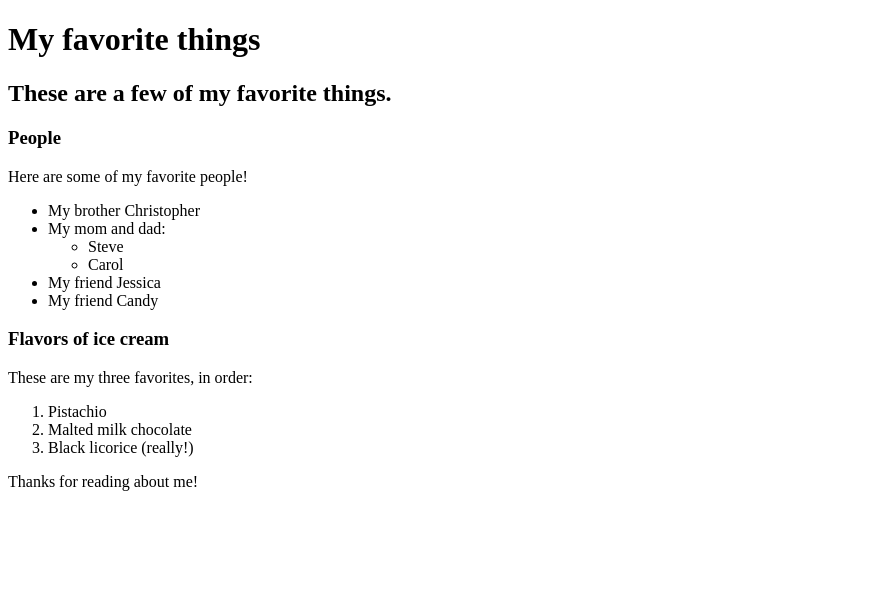
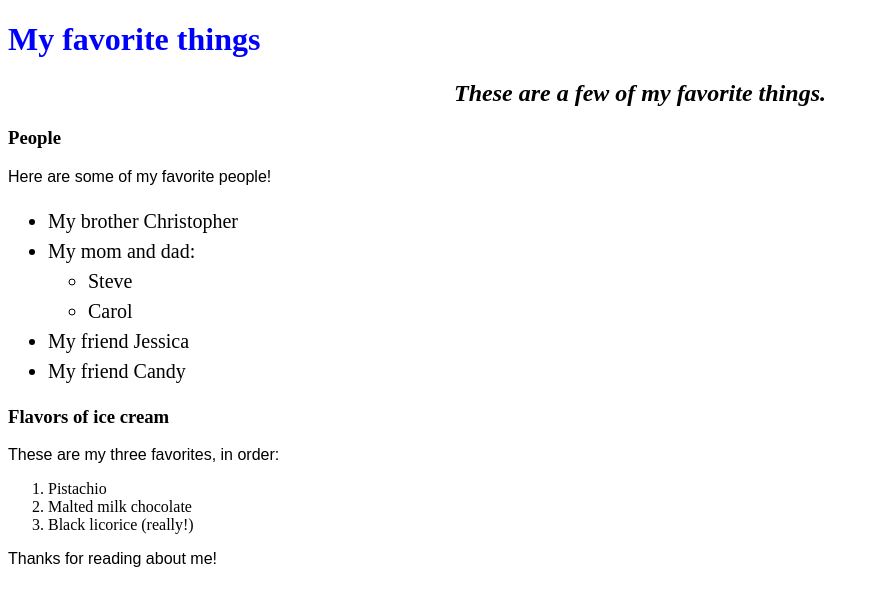
Before and after one commit to Monichre/my-first-index, a plain HTML site: page favorite-things.html in a window 1280 px wide. Shown: the whole page, without its empty margins (0-879 px from the left). Drawn offline with Linux system fonts and the light colour scheme.

Commit message:
Add css folder/styles

```diff
--- /dev/null
+++ b/css/style.css
@@ -0,0 +1,15 @@
+h1{
+  color:blue;
+}
+h2{
+  font-style: italic;
+  text-align: center;
+}
+p{
+  font-family: sans-serif;
+}
+
+ul{
+  font-size: 20px;
+  line-height: 30px;
+}
--- a/favorite-things.html
+++ b/favorite-things.html
@@ -1,6 +1,7 @@
 <!DOCTYPE html>
 <html>
   <head>
+    <link href="css/style.css" rel="stylesheet" type="text/css">
     <title>Michael's favorite things</title>
   </head>
   <body>
```
